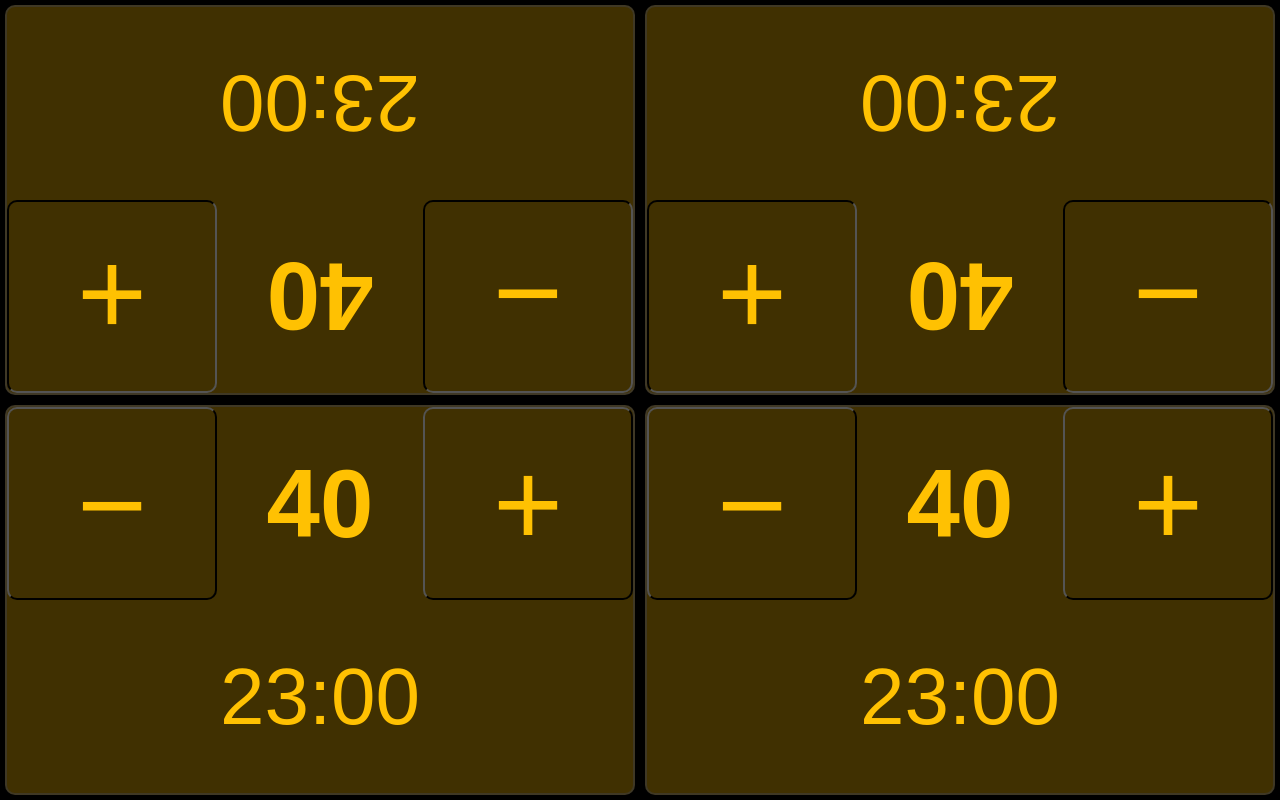
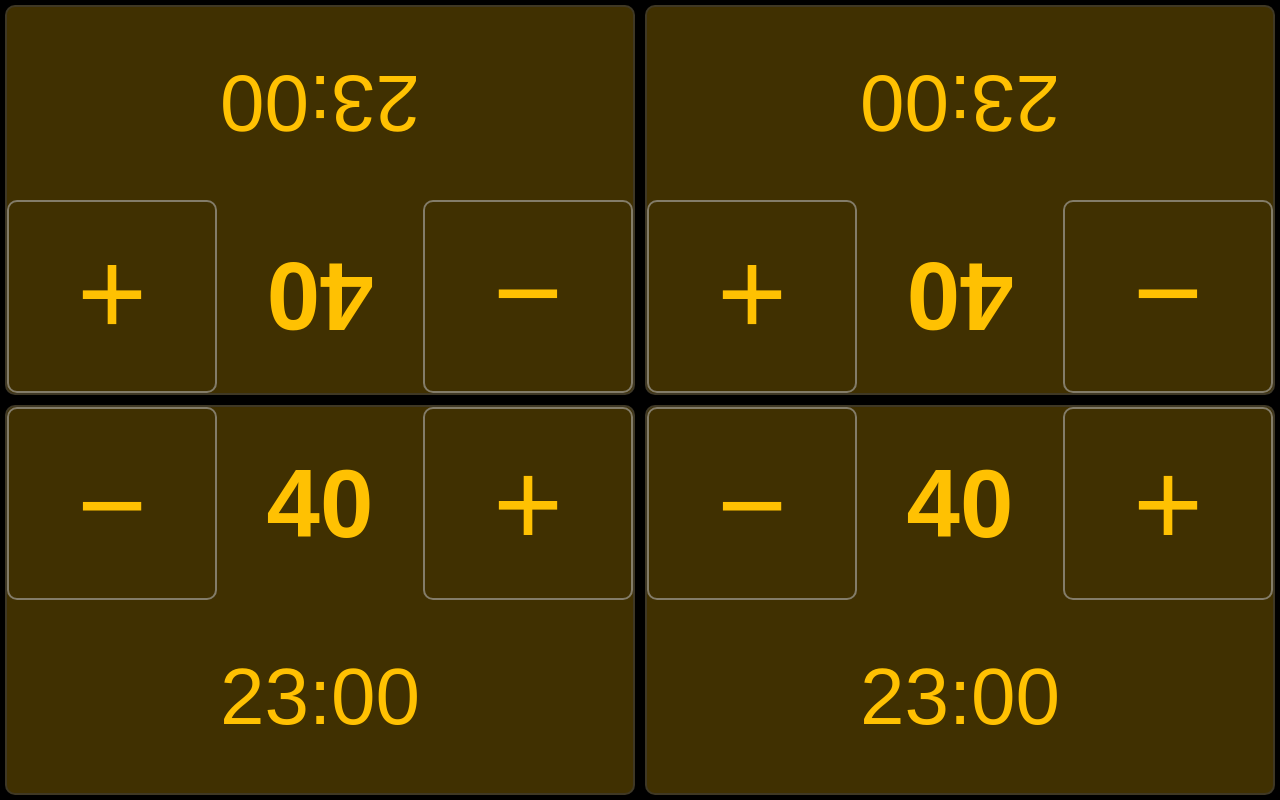
Before and after one commit to jensradk/CommanderPlayPad, a SvelteKit app: page / in a window 1280 px wide. Built offline with nearby package versions, Linux system fonts and the light colour scheme.

Commit message:
Minor cleanup.

```diff
--- a/src/routes/Player.svelte
+++ b/src/routes/Player.svelte
@@ -1,7 +1,6 @@
 <script>
   import { createEventDispatcher, onMount } from "svelte";
 
-  export let name;
   export let index;
   export let lifeTotal = 40;
   export let activeTimer = false;
@@ -60,7 +59,6 @@
 </script>
 
   <div class="{baseClass} {statusClass} {activeClass}">
-  <!--<div class="player-name" on:click={clicked} on:keypress={clicked}>{name}</div>-->
   <div class="life-total">
     <button
       on:click={() => {
@@ -80,21 +78,10 @@
         .toString()
         .padStart(2, "0")}
     </div>
-    <!-- <button class="resetbutton" on:click={resetTimer}>Reset</button> -->
   </div>
 </div>
 
 <style>
-  .player-name {
-    width: 100%;
-    text-align: center;
-    font-size: 1.5rem;
- }
-
-  .resetbutton {
-    alignment: right;
-  }
-
   .player-field {
     font-family: sans-serif;
     color:  #ffc102;
@@ -140,12 +127,13 @@
   .life-total button {
     font-size: 15vh;
     flex: 1;
-    margin: 0rem 0rem 0rem 0rem;
+    margin: 0rem;
     color: #ffc102;
     background-color: #403001;
     height: 100%;
     padding: 0px;
     border-radius: 10px;
+    border: 2px solid rgba(175, 175, 175, 0.6);
     opacity: 1;
   }
 
@@ -161,7 +149,6 @@
     display: flex;
     align-items: center;
     justify-content: center;
-    background: rgba(128, 128, 128, 0.5);
     width: 100%;
     border-radius: 5px;
     background: #00000000;
```
